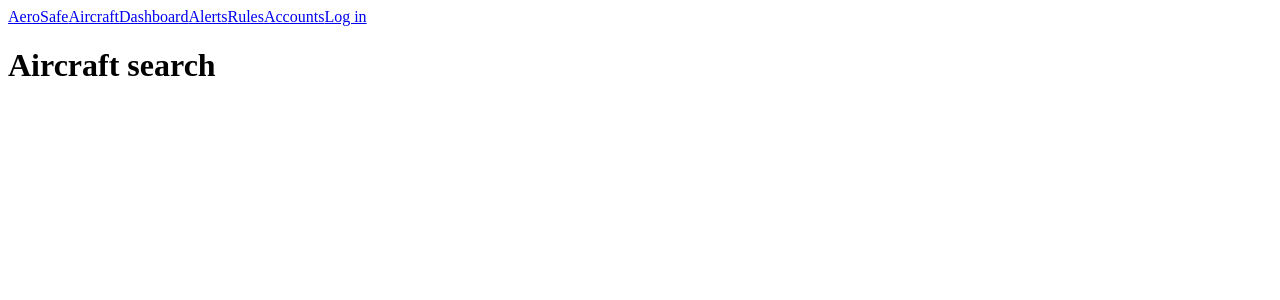
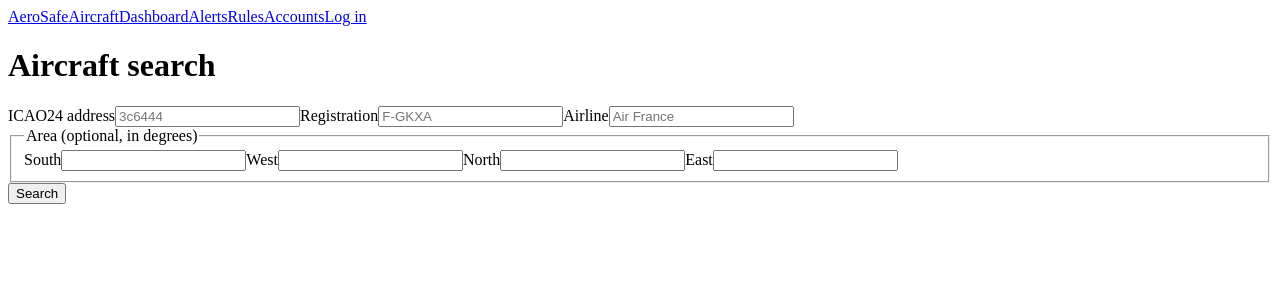
Before and after one commit to thibault-dlb/aerosafe, a React (Vite) app in the folder src/front/: page /aircraft in a window 1280 px wide. Shown: the top 300 px of the page. Built offline with nearby package versions, Linux system fonts and the light colour scheme.

Commit message:
feat(aircraft): add the aircraft search page
Search by ICAO24 address, registration, airline and an optional area, list the matches with a link to their record and show them on the map. An empty result suggests broader criteria (UC-01, alternative flow 2a).

```diff
--- a/src/front/src/pages/aircraft/AircraftSearch.tsx
+++ b/src/front/src/pages/aircraft/AircraftSearch.tsx
@@ -1,7 +1,153 @@
-export default function AircraftSearch() {
+import { type FormEvent, useMemo, useState } from "react";
+import { Link } from "react-router-dom";
+
+import AircraftMap from "@/components/map/AircraftMap";
+import type { Aircraft } from "@/models/Aircraft";
+import { type AircraftSearch as Criteria, AircraftService } from "@/services/AircraftService";
+import type { MapPosition } from "@/services/MapService";
+
+import { AREA_FIELDS, type AreaField, parseArea } from "./area";
+import { errorMessage } from "./errorMessage";
+
+export interface AircraftSearchProps {
+  service?: AircraftService;
+}
+
+/** UC-01: search aircraft by address, registration, airline or area, and pick one. */
+export default function AircraftSearch({ service }: AircraftSearchProps) {
+  const api = useMemo(() => service ?? new AircraftService(), [service]);
+  const [icao24, setIcao24] = useState("");
+  const [registration, setRegistration] = useState("");
+  const [airline, setAirline] = useState("");
+  const [bounds, setBounds] = useState<Record<AreaField, string>>({
+    south: "",
+    west: "",
+    north: "",
+    east: "",
+  });
+  const [results, setResults] = useState<Aircraft[] | null>(null);
+  const [error, setError] = useState<string | null>(null);
+  const [loading, setLoading] = useState(false);
+
+  const positions = useMemo<MapPosition[]>(
+    () =>
+      (results ?? [])
+        .filter((aircraft) => aircraft.hasPosition)
+        .map((aircraft) => ({
+          latitude: aircraft.latitude as number,
+          longitude: aircraft.longitude as number,
+          label: aircraft.displayName,
+        })),
+    [results],
+  );
+
+  async function onSubmit(event: FormEvent) {
+    event.preventDefault();
+    const area = parseArea(bounds);
+    if (area === null) {
+      setError("An area needs the four bounds: south, west, north and east.");
+      return;
+    }
+    const criteria: Criteria = { icao24, registration, airline, area };
+    setLoading(true);
+    setError(null);
+    try {
+      setResults(await api.search(criteria));
+    } catch (failure) {
+      setResults(null);
+      setError(errorMessage(failure));
+    } finally {
+      setLoading(false);
+    }
+  }
+
   return (
     <main>
       <h1>Aircraft search</h1>
+      <form onSubmit={onSubmit} aria-label="Aircraft search">
+        <label>
+          ICAO24 address
+          <input
+            value={icao24}
+            onChange={(event) => setIcao24(event.target.value)}
+            pattern="[0-9a-fA-F]{1,6}"
+            maxLength={6}
+            placeholder="3c6444"
+          />
+        </label>
+        <label>
+          Registration
+          <input
+            value={registration}
+            onChange={(event) => setRegistration(event.target.value)}
+            maxLength={20}
+            placeholder="F-GKXA"
+          />
+        </label>
+        <label>
+          Airline
+          <input
+            value={airline}
+            onChange={(event) => setAirline(event.target.value)}
+            maxLength={100}
+            placeholder="Air France"
+          />
+        </label>
+        <fieldset>
+          <legend>Area (optional, in degrees)</legend>
+          {AREA_FIELDS.map((field) => (
+            <label key={field}>
+              {field[0].toUpperCase() + field.slice(1)}
+              <input
+                type="number"
+                step="any"
+                value={bounds[field]}
+                onChange={(event) => setBounds({ ...bounds, [field]: event.target.value })}
+              />
+            </label>
+          ))}
+        </fieldset>
+        <button type="submit" disabled={loading}>
+          {loading ? "Searching…" : "Search"}
+        </button>
+      </form>
+
+      {error && <p role="alert">{error}</p>}
+
+      {results !== null && results.length === 0 && (
+        <p role="status">No aircraft matches these criteria. Try broader criteria.</p>
+      )}
+
+      {results !== null && results.length > 0 && (
+        <>
+          <table>
+            <caption>{results.length} aircraft found</caption>
+            <thead>
+              <tr>
+                <th scope="col">Aircraft</th>
+                <th scope="col">ICAO24</th>
+                <th scope="col">Model</th>
+                <th scope="col">Airline</th>
+                <th scope="col">Last contact</th>
+              </tr>
+            </thead>
+            <tbody>
+              {results.map((aircraft) => (
+                <tr key={aircraft.id}>
+                  <td>
+                    <Link to={`/aircraft/${aircraft.id}`}>{aircraft.displayName}</Link>
+                  </td>
+                  <td>{aircraft.icao24}</td>
+                  <td>{aircraft.model ?? "Unknown"}</td>
+                  <td>{aircraft.airline ?? "Unknown"}</td>
+                  <td>{aircraft.lastContactAt?.toLocaleString() ?? "Never"}</td>
+                </tr>
+              ))}
+            </tbody>
+          </table>
+          <AircraftMap aircraft={positions} />
+        </>
+      )}
     </main>
   );
 }
--- /dev/null
+++ b/src/front/src/pages/aircraft/area.ts
@@ -0,0 +1,13 @@
+import type { Area } from "@/services/AircraftService";
+
+export const AREA_FIELDS = ["south", "west", "north", "east"] as const;
+export type AreaField = (typeof AREA_FIELDS)[number];
+
+/** The four bounds, or nothing when all are empty. `null` when only some are filled. */
+export function parseArea(bounds: Record<AreaField, string>): Area | undefined | null {
+  const filled = AREA_FIELDS.filter((field) => bounds[field].trim() !== "");
+  if (filled.length === 0) return undefined;
+  if (filled.length < AREA_FIELDS.length) return null;
+  const [south, west, north, east] = AREA_FIELDS.map((field) => Number(bounds[field]));
+  return { south, west, north, east };
+}
--- /dev/null
+++ b/src/front/src/pages/aircraft/errorMessage.ts
@@ -0,0 +1,12 @@
+import { ApiError } from "@/services/ApiClient";
+
+/** A message for the user from an API failure. */
+export function errorMessage(error: unknown, notFound = "Not found."): string {
+  if (error instanceof ApiError) {
+    if (error.status === 401) return "Log in to look up aircraft.";
+    if (error.status === 403) return "You are not allowed to see this page.";
+    if (error.status === 404) return notFound;
+    if (error.status === 422) return "Check the search criteria.";
+  }
+  return "The server could not be reached. Try again later.";
+}
```
Also changed, not shown: 2 other files (tests, documents, lock files or other folders).
